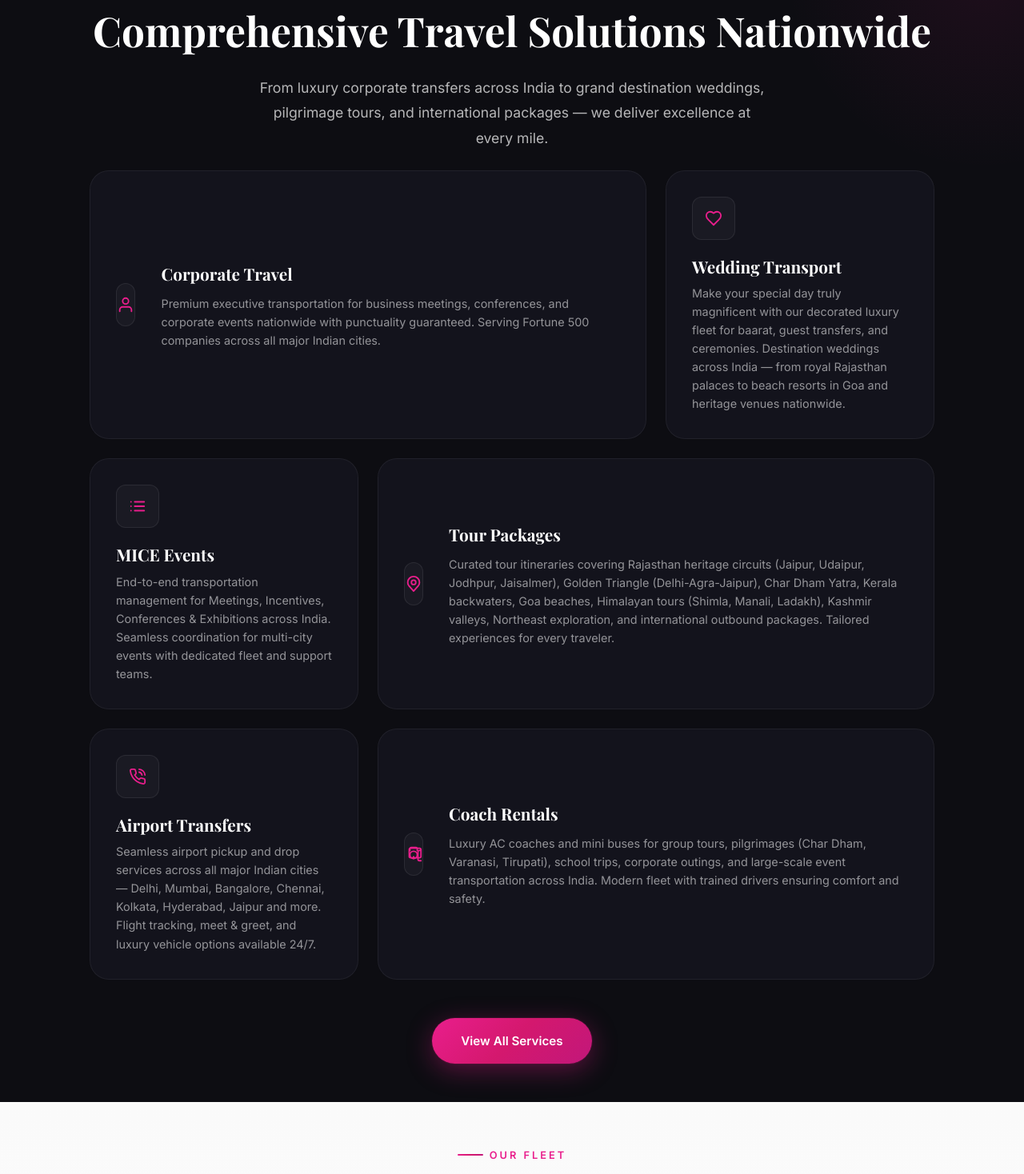
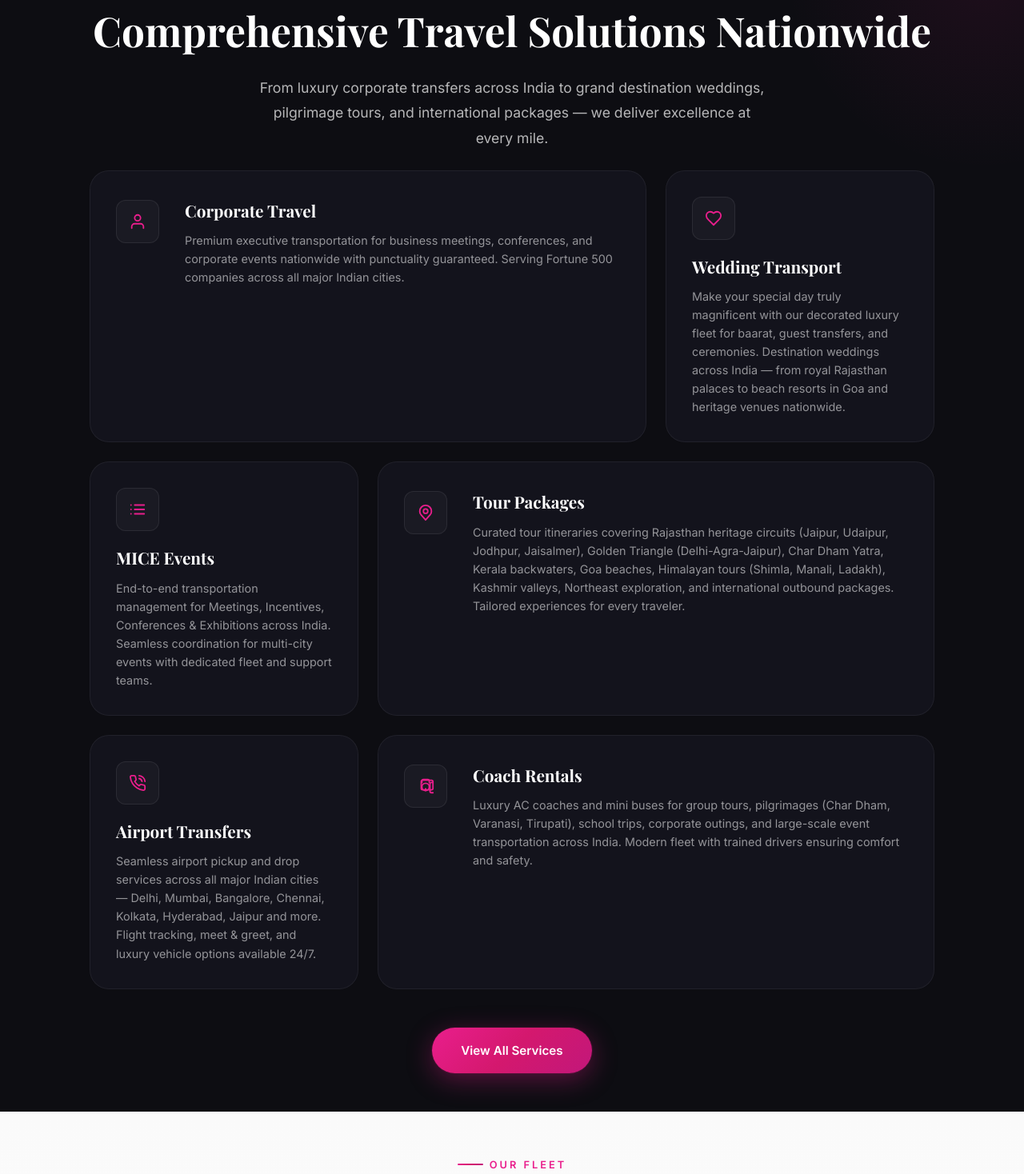
Before and after one commit to KartikSharma4448/Rajasthali-website, a Node server app: page / in a window 1280 px wide. Shown: the part 2332-3800 px from the top of the page at 80% size. Run offline with Node 20, Linux system fonts and the light colour scheme; some web fonts are replaced.

Commit message:
fix: Improved service icon box alignment and layout - Added flex-shrink: 0 to service icons to prevent squishing - Added service-content wrapper styling for all cards (not just wide) - Changed wide card alignment from center to flex-start for better icon positioning - Added explicit flex-grow to service-content for consistent spacing - Icons now properly aligned and centered in their boxes across all service cards

```diff
--- a/public/css/style.css
+++ b/public/css/style.css
@@ -1190,6 +1190,7 @@ button { cursor: pointer; border: none; background: none; font-family: inherit;
   align-items: center;
   justify-content: center;
   margin-bottom: var(--space-md);
+  flex-shrink: 0;
   position: relative;
   z-index: 2;
   transition: all var(--duration-normal) var(--ease-out);
@@ -1206,12 +1207,20 @@ button { cursor: pointer; border: none; background: none; font-family: inherit;
   width: 22px;
   height: 22px;
   color: var(--brand-pink);
+  flex-shrink: 0;
   transition: all var(--duration-normal) var(--ease-out);
 }
 
 .service-card:hover .service-icon svg {
   color: var(--white);
   transform: translateY(-2px);
+}
+
+.service-content {
+  display: flex;
+  flex-direction: column;
+  flex-grow: 1;
+  gap: var(--space-xs);
 }
 
 .service-card h3 {
@@ -1238,20 +1247,18 @@ button { cursor: pointer; border: none; background: none; font-family: inherit;
   grid-column: span 2;
   display: flex;
   flex-direction: row;
-  align-items: center;
+  align-items: flex-start;
   gap: var(--space-xl);
   text-align: left;
 }
 
 .service-card.wide .service-content {
-  display: flex;
-  flex-direction: column;
-  gap: var(--space-xs);
   flex-grow: 1;
 }
 
 .service-card.wide .service-icon {
   margin-bottom: 0;
+  margin-top: 0.25rem;
 }
 
 /* ============================================
```
